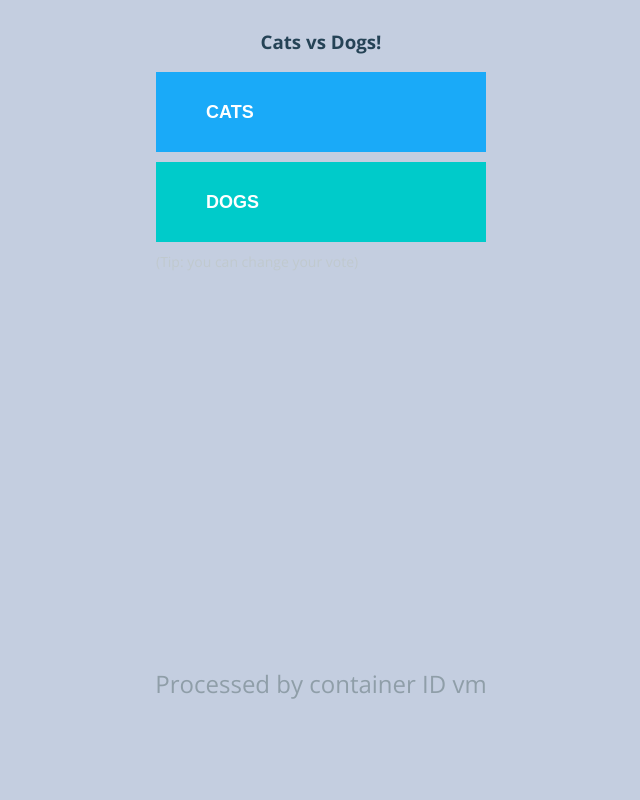
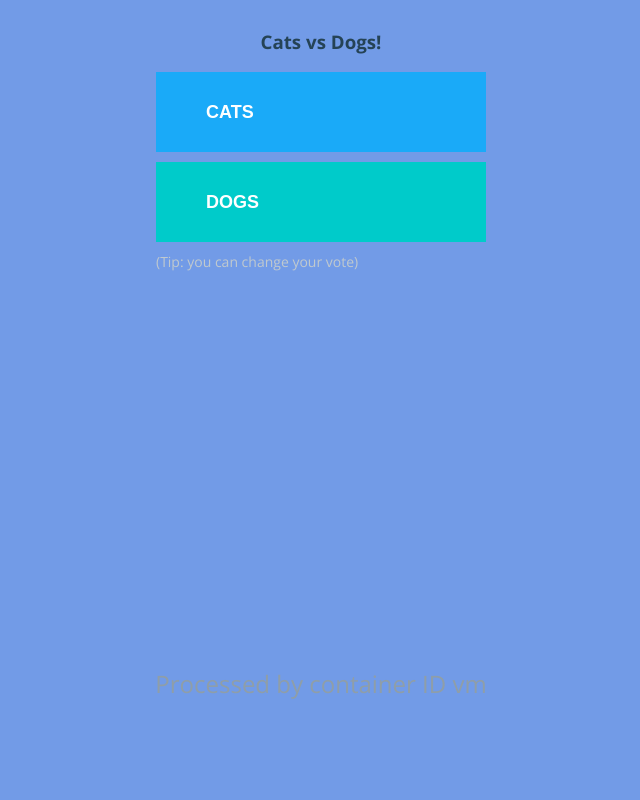
Before and after one commit to ahortalq/vote, a Flask app: page / in a window 1280 px wide. Shown: the whole page, without its empty margins (319-959 px from the left). Run offline with Flask 2, Linux system fonts and the light colour scheme; some libraries are stand-ins or nearby versions.

```diff
--- a/pom.xml
+++ b/pom.xml
@@ -8,7 +8,7 @@
 
    <modelVersion>4.0.0</modelVersion>
    <artifactId>vote</artifactId>
-   <version>20.4.0-SNAPSHOT</version>
+   <version>20.5.0-SNAPSHOT</version>
    <packaging>pom</packaging>
 
    <build>
--- a/static/stylesheets/style.css
+++ b/static/stylesheets/style.css
@@ -6,7 +6,7 @@
 html,body{
   margin: 0;
   padding: 0;
-  background-color: #c4cee0;
+  background-color: #729be7;
   height: 100vh;
   font-family: 'Open Sans';
 }
```
